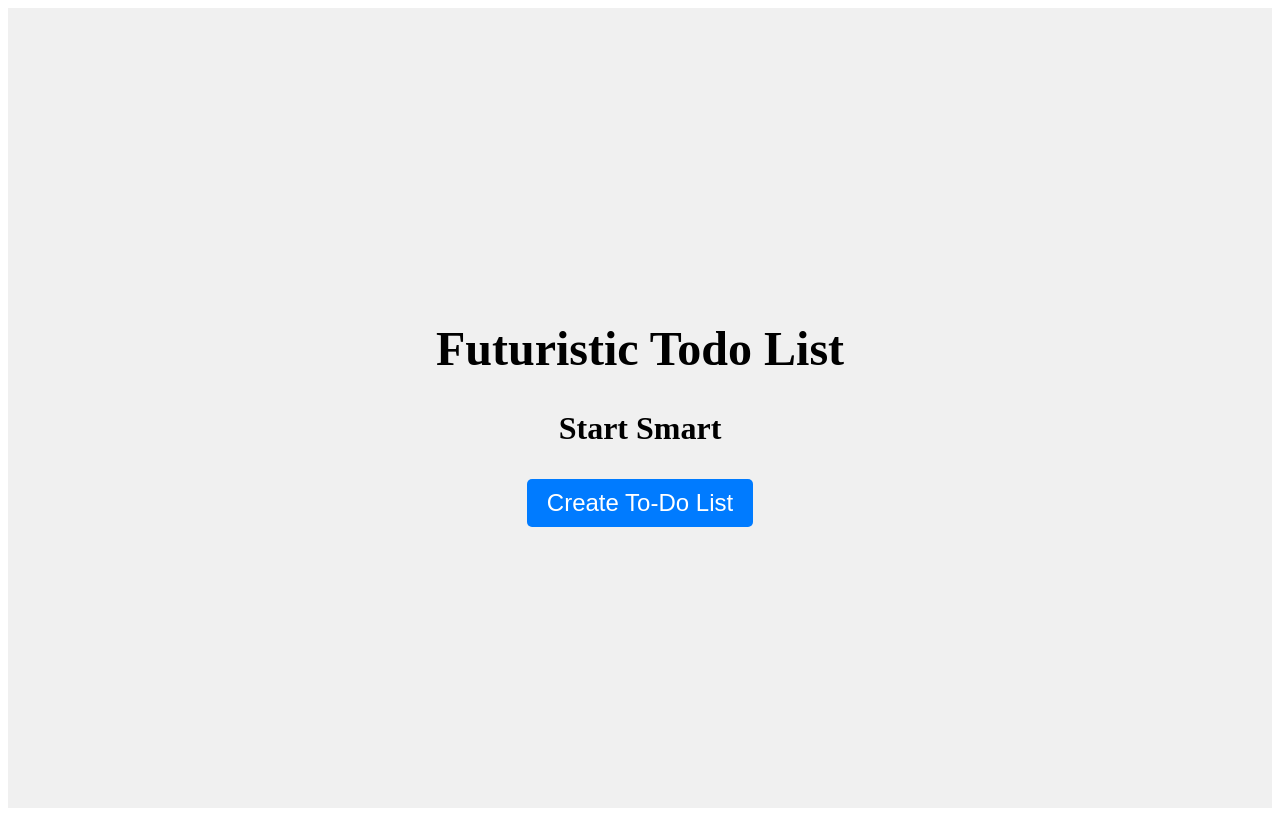
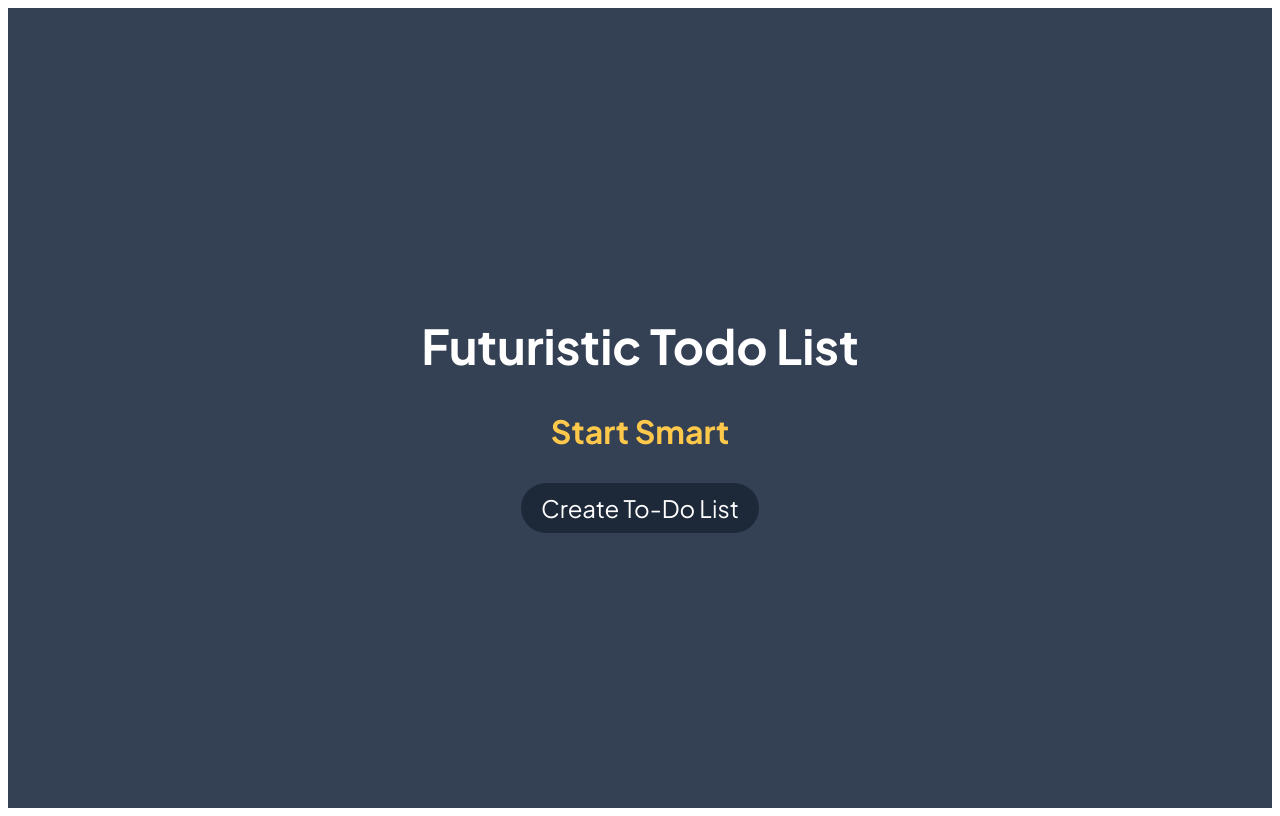
Before and after one commit to vanta-source/Company-Website, a Vue app: page / in a window 1280 px wide. Built offline with nearby package versions, Linux system fonts and the light colour scheme.

Commit message:
Update Styles

```diff
--- a/src/App.vue
+++ b/src/App.vue
@@ -15,7 +15,6 @@
     </div>
   </div>
 </template>
-
 <script>
 // Import the TodoList component (we will create this next)
 import TodoList from './components/icons/TodoList.vue';
@@ -36,40 +35,3 @@ export default {
   },
 };
 </script>
-
-<style scoped>
-/* Styling for the welcome screen */
-.welcome-container {
-  display: flex;
-  flex-direction: column;
-  justify-content: center;
-  align-items: center;
-  height: 100vh;
-  text-align: center;
-  background-color: #f0f0f0;
-}
-
-.welcome-container h1 {
-  font-size: 3rem;
-  margin-bottom: 0.5rem;
-}
-
-.welcome-container h2 {
-  font-size: 2rem;
-  margin-bottom: 2rem;
-}
-
-.welcome-container button {
-  padding: 10px 20px;
-  font-size: 1.5rem;
-  background-color: #007bff;
-  color: white;
-  border: none;
-  border-radius: 5px;
-  cursor: pointer;
-}
-
-.welcome-container button:hover {
-  background-color: #0056b3;
-}
-</style>
--- a/src/assets/main.css
+++ b/src/assets/main.css
@@ -1,54 +1,40 @@
 @import url('https://fonts.googleapis.com/css2?family=Plus+Jakarta+Sans:ital,wght@0,200..800;1,200..800&display=swap');
-.navbar {
-  background-color: #fff;
-  padding: 10px 0;
+.welcome-container {
+  display: flex;
+  flex-direction: column;
+  justify-content: center;
+  align-items: center;
+  height: 100vh;
+  text-align: center;
+  background-color: #344054;
 }
 
-.container {
-  display: flex;
-  justify-content: space-between;
-  align-items: center;
-  max-width: 1200px;
-  margin: 0 auto;
-  padding: 0 20px;
+.welcome-container h1 {
+  font-size: 3rem;
+  margin-bottom: 0.5rem;
+  color: #fff;
+  font-family: Plus Jakarta Sans;
 }
 
-.logo img {
-  width: 120px;
+.welcome-container h2 {
+  font-size: 2rem;
+  margin-bottom: 2rem;
+  color: #FEC84B;
+  font-family: Plus Jakarta Sans;
 }
 
-.menu ul {
-  list-style: none;
-  display: flex;
-  gap: 80px;
+.welcome-container button {
+  padding: 10px 20px;
+  font-size: 1.5rem;
+  background-color: #1D2939;
+  color: white;
+  border: none;
+  border-radius: 100px;
+  cursor: pointer;
+  font-family: Plus Jakarta Sans;
 }
 
-.menu ul li a {
-  text-decoration: none;
-  color: #333;
-  font-size: 14px;
-  font-weight: 800;
-  font-family: Plus Jakarta Sans;
-
+.welcome-container button:hover {
+  background-color: #ffffff;
+  color: #1D2939;
 }
-
-.menu ul li a:hover {
-  color: #3C3679;
-
-}
-
-.contact-btn {
-  background-color: #FAE0E1;
-  color: #131126;
-  border: none;
-  padding: 16px 24px;
-  border-radius: 5px;
-  cursor: pointer;
-  font-size: 14px;
-  font-family: Plus Jakarta Sans;
-  font-weight: 600;
-}
-
-.contact-btn:hover {
-  background-color: #fcc1c3;
-}
--- a/src/main.js
+++ b/src/main.js
@@ -1,10 +1,6 @@
 import './assets/main.css'
-
+import TodoList from './components/icons/TodoList.vue';
 import { createApp } from 'vue'
 import App from './App.vue'
 
 createApp(App).mount('#app')
-
-export default {
-    name: 'NavBar',
-  };
```
Also changed, not shown: src/WelcomePage.vue (added).
